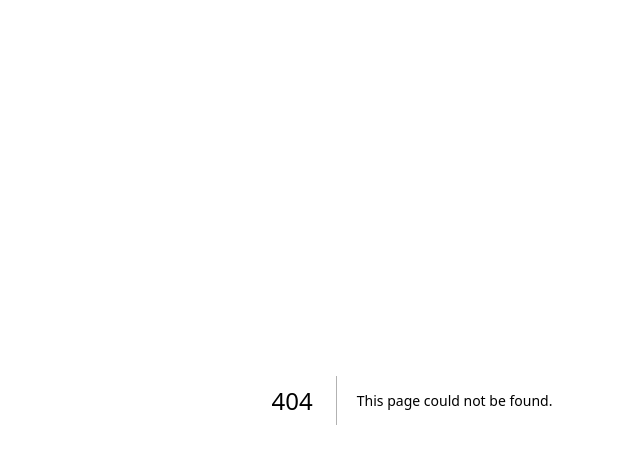
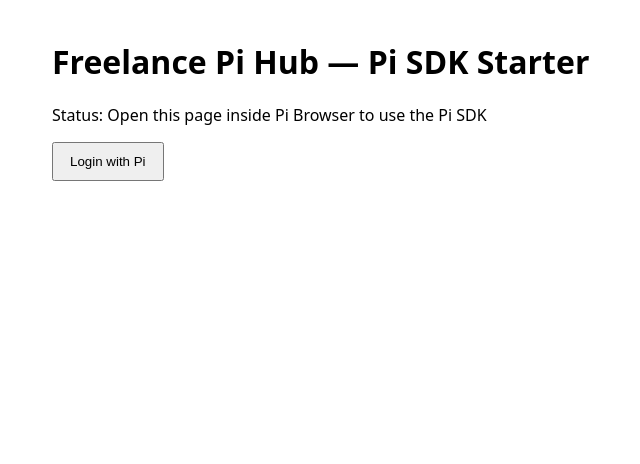
Before and after one commit to Michael00820/freelance-pi-hub-client, a Next.js app: page / in a window 1280 px wide. Before the commit this address had no page. Shown: the top 464 px of the page, without its empty margins (228-868 px from the left). Built offline with nearby package versions, Linux system fonts and the light colour scheme.

Commit message:
Create pages/index.jsx

```diff
--- /dev/null
+++ b/pages/index.jsx
@@ -0,0 +1,113 @@
+import { useEffect, useState } from 'react';
+import axios from 'axios';
+
+export default function Home() {
+  const [status, setStatus] = useState('idle');
+  const [user, setUser] = useState(null);
+  const [lastPayment, setLastPayment] = useState({ id: '', txid: '' });
+
+  useEffect(() => {
+    if (typeof window !== 'undefined' && window.Pi) {
+      setStatus('Pi SDK ready (open in Pi Browser)');
+    } else {
+      setStatus('Open this page inside Pi Browser to use the Pi SDK');
+    }
+  }, []);
+
+  async function handleLogin() {
+    try {
+      if (!window.Pi) return alert('Open in Pi Browser');
+      // Request scopes; see SDK docs
+      const scopes = ['username', 'payments'];
+      const auth = await window.Pi.authenticate(scopes);
+      const resp = await axios.post(
+        process.env.NEXT_PUBLIC_BACKEND_URL + '/api/pi/verify-login',
+        { accessToken: auth.accessToken }
+      );
+      if (resp.data.ok) setUser(resp.data.user);
+    } catch (e) {
+      console.error(e);
+      alert(e.message);
+    }
+  }
+
+  async function startPayment() {
+    try {
+      if (!window.Pi) return alert('Open in Pi Browser');
+      if (!user) return alert('Login first');
+
+      const paymentData = {
+        amount: 1,             // example amount
+        memo: 'Test payment',  // shown to user
+        metadata: { orderId: 'demo123' },
+      };
+
+      const paymentCallbacks = {
+        // 1) SDK gives paymentId for server-side approval
+        onReadyForServerApproval: async (paymentId) => {
+          setLastPayment({ id: paymentId, txid: '' });
+
+          // Optionally reserve order & record "CREATED"
+          await axios.post(process.env.NEXT_PUBLIC_BACKEND_URL + '/api/pi/payments/create', {
+            ...paymentData, userId: user.id, paymentId
+          });
+
+          // Server-side approval (POST /payments/:id/approve)
+          await axios.post(process.env.NEXT_PUBLIC_BACKEND_URL + '/api/pi/payments/approve', {
+            paymentId
+          });
+        },
+
+        // 2) SDK returns txid after the user signs & submits the tx
+        onReadyForServerCompletion: async (paymentId, txid) => {
+          setLastPayment({ id: paymentId, txid });
+          // Server-side completion (POST /payments/:id/complete { txid })
+          await axios.post(process.env.NEXT_PUBLIC_BACKEND_URL + '/api/pi/payments/complete', {
+            paymentId, txid
+          });
+          alert('Payment completed!');
+        },
+
+        // 3) Optional UX callbacks
+        onCancel: (paymentId) => {
+          console.warn('User canceled payment', paymentId);
+        },
+        onError: (error, paymentId) => {
+          console.error('Payment error', error, paymentId);
+          alert('Payment error: ' + (error?.message || 'Unknown error'));
+        }
+      };
+
+      // Trigger the Pi Wallet modal for U2A (Pioneer→App) payment
+      await window.Pi.createPayment(paymentData, paymentCallbacks);
+    } catch (e) {
+      console.error(e);
+      alert(e.message);
+    }
+  }
+
+  return (
+    <main style={{ maxWidth: 720, margin: '40px auto', fontFamily: 'system-ui' }}>
+      <h1>Freelance Pi Hub — Pi SDK Starter</h1>
+      <p>Status: {status}</p>
+
+      {!user ? (
+        <button onClick={handleLogin} style={{ padding: '10px 16px' }}>
+          Login with Pi
+        </button>
+      ) : (
+        <div>
+          <p>Logged in as <b>{user.username}</b> (uid: {user.pi_uid})</p>
+          <button onClick={startPayment} style={{ padding: '10px 16px' }}>
+            Start Payment (U2A)
+          </button>
+          {lastPayment.id && (
+            <p style={{ marginTop: 8 }}>
+              paymentId: {lastPayment.id}{lastPayment.txid ? ` • txid: ${lastPayment.txid}` : ''}
+            </p>
+          )}
+        </div>
+      )}
+    </main>
+  );
+}
```
